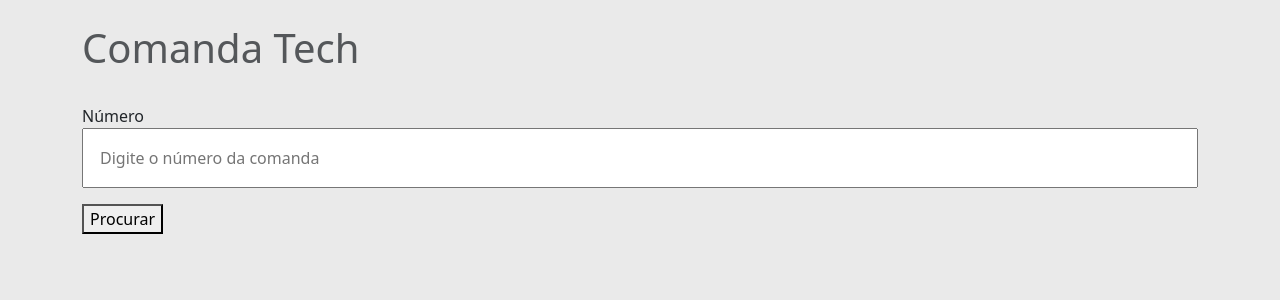
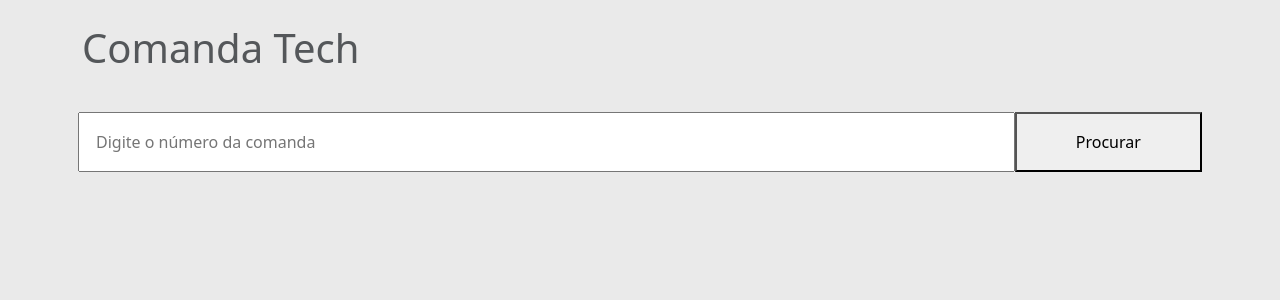
Before and after one commit to bruflor/comanda_tech, a Django app: page /orders/ in a window 1280 px wide. Shown: the top 300 px of the page. Run offline with Django 4.2, Linux system fonts and the light colour scheme; data that the repository does not hold is empty; some libraries are stand-ins or nearby versions.

Commit message:
Fixing elements position

```diff
--- a/ct_apps/orders/templates/orders/roles/staff.html
+++ b/ct_apps/orders/templates/orders/roles/staff.html
@@ -3,47 +3,22 @@
 
 <div>
     <form action="{% url "orders:list" %}" id="search">
-            {#        <div class="d-flex justify-content-start mt-3 mb-3 gap-4">#}
-            {#            <label for="search_order_status_active">Ativo#}
-            {#                <input type="radio" checked name="search_order_status" id="search_order_status_active" value="1">#}
-            {#            </label>#}
-            {##}
-            {#            <label for="search_order_inactive">Inativo#}
-            {#                <input type="radio" name="search_order_status" id="search_order_inactive" value="0">#}
-            {#            </label>#}
-            {#        </div>#}
-            {##}
-            {#        <div class="d-flex justify-content-start mt-3 mb-3 gap-4">#}
-            {##}
-            {#            <label for="search_order_has_items_true">Com itens pendentes#}
-            {#                <input type="radio" checked name="search_order_has_items" id="search_order_has_items_true" value="1">#}
-            {#            </label>#}
-            {##}
-            {#            <label for="search_order_has_items_false">Sem itens pendentes#}
-            {#                <input type="radio" name="search_order_has_items" id="search_order_has_items_false" value="0">#}
-            {#            </label>#}
-            {#        </div>#}
 
-            <div class="mt-3 mb-3">
-                <label for="search_order_id">
-                    Número
-                </label>
-                <input class="w-100 p-3" type="text" name="search_order_id" id="search_order_id"
+        <div class="row mt-3 mb-5 p-2">
+            <input class="col-10 p-3" type="text" name="search_order_id" id="search_order_id"
                    placeholder="Digite o número da comanda">
+            <button class="col-2" type="submit">Procurar</button>
         </div>
 
-            <button type="submit">Procurar</button>
     </form>
 </div>
 
 <div class="mt-4">
     {% for order in sale_order %}
-            {#        {% if order.status %}#}
         <a href="{% url "orders:detail_retrieve" reference=order.reference is_editing=True %}" class="card my-3 p-3"
            style="border-left: 8px solid {% if order.has_pending_items %}#0f0{% else %}#aaa{% endif %}">
             {{ order.reference }}
             {{ order.consumer }}
         </a>
-            {#        {% endif %}#}
     {% endfor %}
 </div>
--- a/ct_apps/orders/templates/orders/sales_order/edit/staff_editing.html
+++ b/ct_apps/orders/templates/orders/sales_order/edit/staff_editing.html
@@ -30,7 +30,7 @@
 
         <div>
             <h2 class="mt-5 mb-4">Itens</h2>
-            <ul class="row p-2">
+            <ul class="row">
                 {% for order in purchased_items %}
                     {% if order.status == "paid" %}
                         <li class="row px-md-4 py-2 mx-auto col-12 col-md-6">
```
Lines whose indentation alone changed are shown as unchanged.
